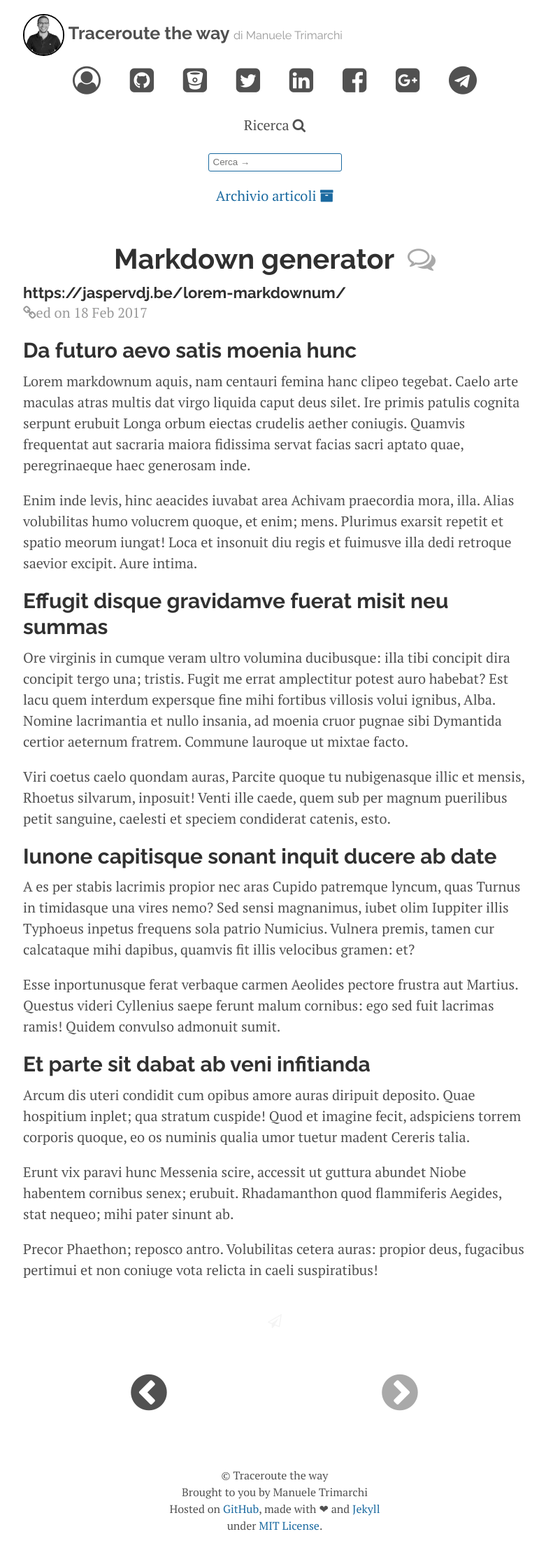
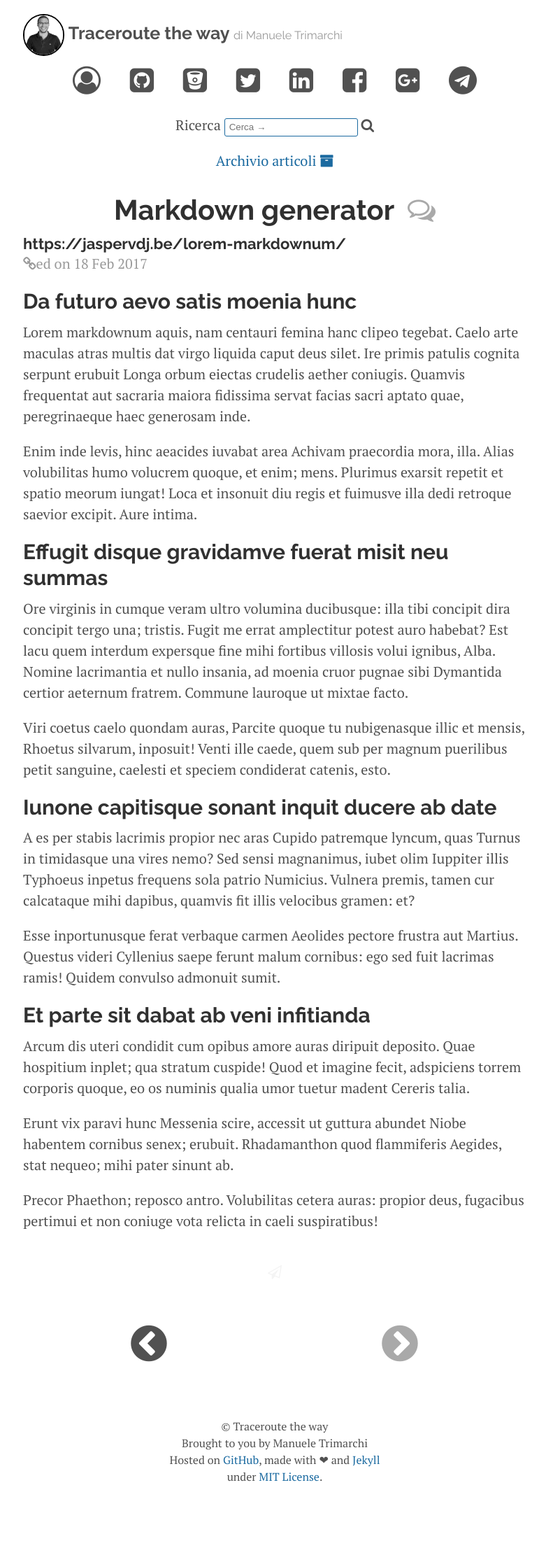
Before and after one commit to JWuCines/JWuCines.github.io, a Jekyll site: the page built from index.html, in a window 1280 px wide. Shown: the whole page at 70% size, without its empty margins (247-1028 px from the left). Built offline with Jekyll 4.4.1, drawn with Linux system fonts in a browser that asks for light colours; nearby versions of some CDN libraries; the list of posts is cut into pages by our own code; comment, search, counter and statistics services are not loaded; after the commit the page ends 2142 px from its top, so only the background shows below that.

Commit message:
Minor fix

```diff
--- a/_layouts/default.html
+++ b/_layouts/default.html
@@ -21,13 +21,10 @@
 				<a href="https://t.me/{{ site.telegram_username }}" title="Telegram - @{{ site.telegram_username }}"><i class="fa fa-telegram"></i></a>
 			</div>
 			<div class="site-info text-center">
-				<p>
-					Ricerca <i class="fa fa-search" aria-hidden="true"></i>
-					<form class="search-form" action="/search" method="get"><input type="text" placeholder="Cerca →" name="query"></form>
-				</p>
-				<p>
-					<a href="{{ site.baseurl }}archive/" title="Archivio articoli">Archivio articoli <i class="fa fa-archive" aria-hidden="true"></i></a
-				</p>
+					<form class="search-form" action="/search" method="get">
+						Ricerca <input type="text" placeholder="Cerca →" name="query"> <i class="fa fa-search" aria-hidden="true"></i>
+					</form>
+					<a href="{{ site.baseurl }}archive/" title="Archivio articoli">Archivio articoli <i class="fa fa-archive" aria-hidden="true"></i>
 			</div>
 			<br />
 			{{ content }}
```
